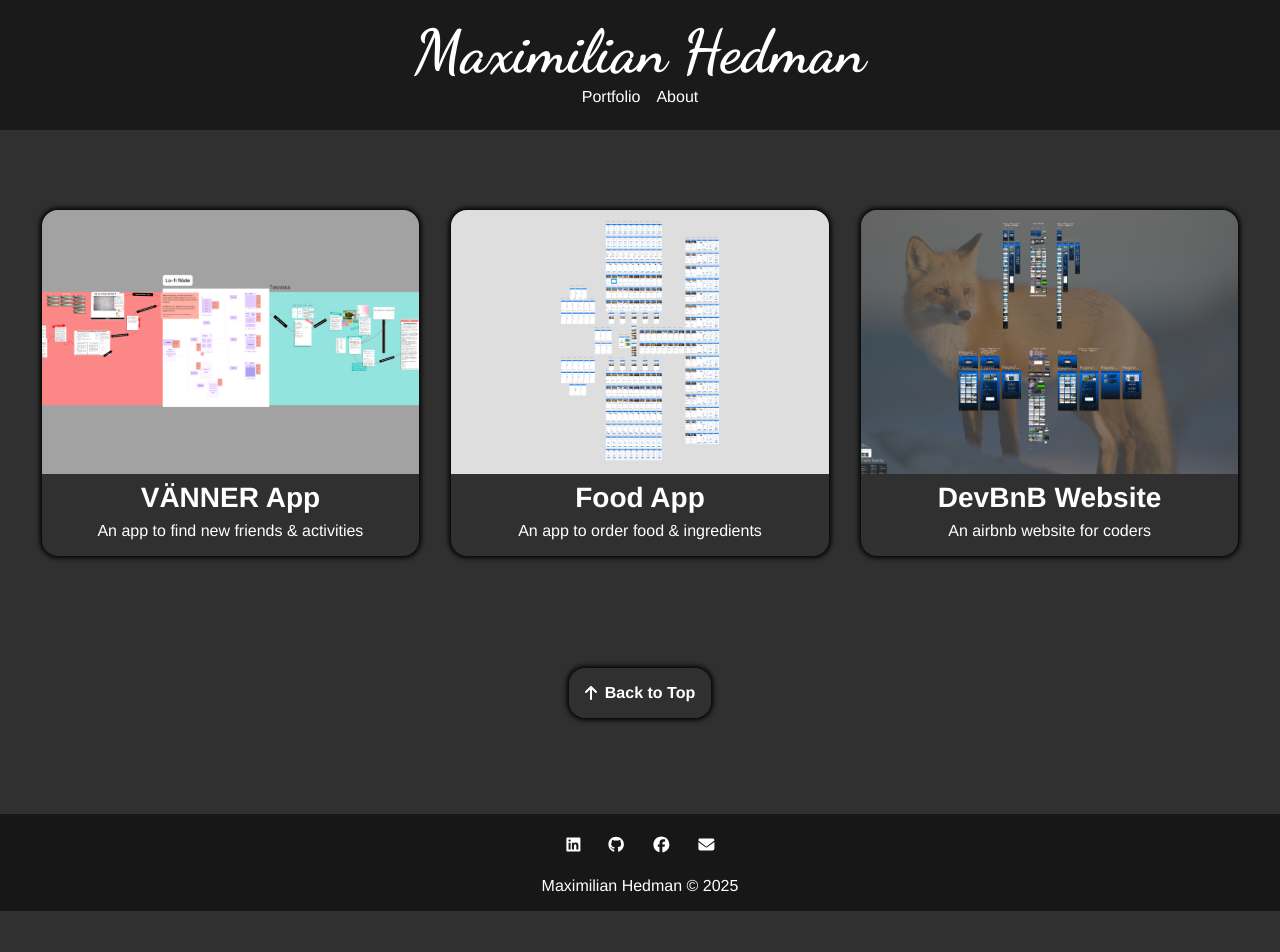
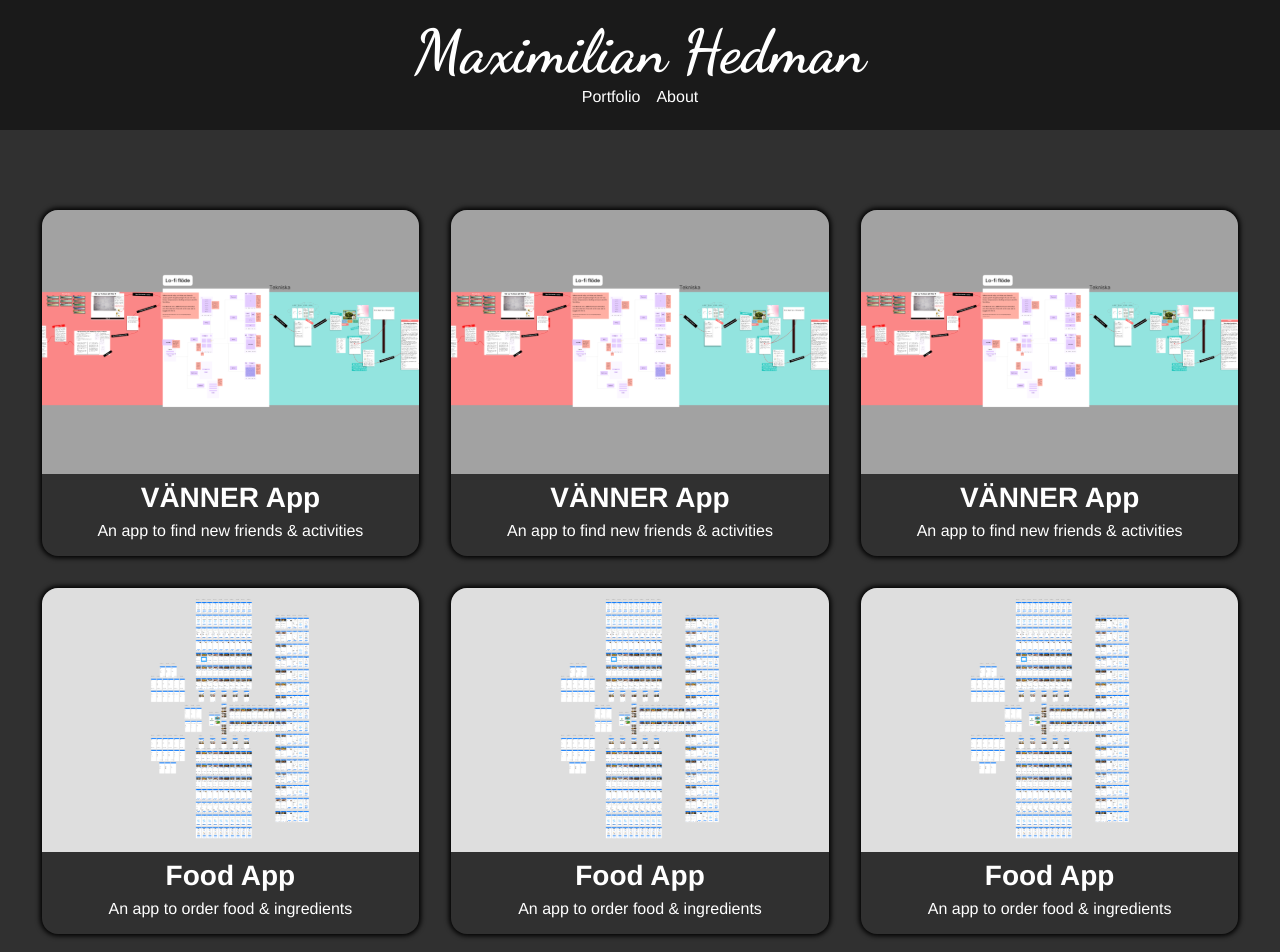
Before and after one commit to MaximilianHedman/React_Portfolio, a React (Vite) app in the folder vite-project/: page / in a window 1280 px wide. Shown: the top 952 px of the page. Before the commit the page ends 911 px from the top, so only its background shows below. Built offline with nearby package versions, Linux system fonts and the light colour scheme.

Commit message:
somthing

```diff
--- a/vite-project/src/App.jsx
+++ b/vite-project/src/App.jsx
@@ -3,6 +3,7 @@ import Navbar from './components/Navbar/Navbar';
 import Home from './pages/Home/Home';
 import About from './pages/About/About';
 import Footer from './components/Footer/Footer';
+import BackToTopBtn from "./components/BackToTopBtn/BackToTopBtn";
 
 const App = () => {
     return (
--- a/vite-project/src/components/Footer/Footer.css
+++ b/vite-project/src/components/Footer/Footer.css
@@ -19,4 +19,5 @@ footer ul li a svg:hover {
     border: 0;
     border-radius: 100%;
     background-color: #d64f4f;
+    color: #d64f4f;
 }
--- a/vite-project/src/components/Footer/Footer.jsx
+++ b/vite-project/src/components/Footer/Footer.jsx
@@ -1,5 +1,4 @@
 import React from 'react';
-import { Link } from "react-router-dom";
 import { FontAwesomeIcon } from '@fortawesome/react-fontawesome';
 import './Footer.css';
 
--- a/vite-project/src/data/projectData.js
+++ b/vite-project/src/data/projectData.js
@@ -12,13 +12,55 @@ export const projectData = [
     },
     {
         id: 2,
+        title: 'VÄNNER App',
+        description: 'An app to find new friends & activities',
+        image: figmaVanner,
+        link: 'https://www.figma.com/design/Ql9U2CxELqaTBtVrBhOkn4/V%C3%84NNER?node-id=793-5315&t=lXZwuEP3nbLxBmQV-1',
+    },
+    {
+        id: 3,
+        title: 'VÄNNER App',
+        description: 'An app to find new friends & activities',
+        image: figmaVanner,
+        link: 'https://www.figma.com/design/Ql9U2CxELqaTBtVrBhOkn4/V%C3%84NNER?node-id=793-5315&t=lXZwuEP3nbLxBmQV-1',
+    },
+    {
+        id: 4,
         title: 'Food App',
         description: 'An app to order food & ingredients',
         image: figmaFoodApp,
         link: 'https://www.figma.com/design/lPkoTKAivjPEvwXcDFtlTn/Food-app?t=tUORXdu73FpuWzSl-1',
     },
     {
-        id: 3,
+        id: 5,
+        title: 'Food App',
+        description: 'An app to order food & ingredients',
+        image: figmaFoodApp,
+        link: 'https://www.figma.com/design/lPkoTKAivjPEvwXcDFtlTn/Food-app?t=tUORXdu73FpuWzSl-1',
+    },
+    {
+        id: 6,
+        title: 'Food App',
+        description: 'An app to order food & ingredients',
+        image: figmaFoodApp,
+        link: 'https://www.figma.com/design/lPkoTKAivjPEvwXcDFtlTn/Food-app?t=tUORXdu73FpuWzSl-1',
+    },
+    {
+        id: 7,
+        title: 'DevBnB Website',
+        description: 'An airbnb website for coders',
+        image: figmaDevBnB,
+        link: 'https://www.figma.com/design/sQMMYLChY0uwOk49JafqaZ/Frontend-Project-DevBnB?node-id=0-1&t=tUORXdu73FpuWzSl-1',
+    },
+    {
+        id: 8,
+        title: 'DevBnB Website',
+        description: 'An airbnb website for coders',
+        image: figmaDevBnB,
+        link: 'https://www.figma.com/design/sQMMYLChY0uwOk49JafqaZ/Frontend-Project-DevBnB?node-id=0-1&t=tUORXdu73FpuWzSl-1',
+    },
+    {
+        id: 9,
         title: 'DevBnB Website',
         description: 'An airbnb website for coders',
         image: figmaDevBnB,
```
Also changed, not shown: vite-project/src/main.jsx (line endings or trailing spaces).
